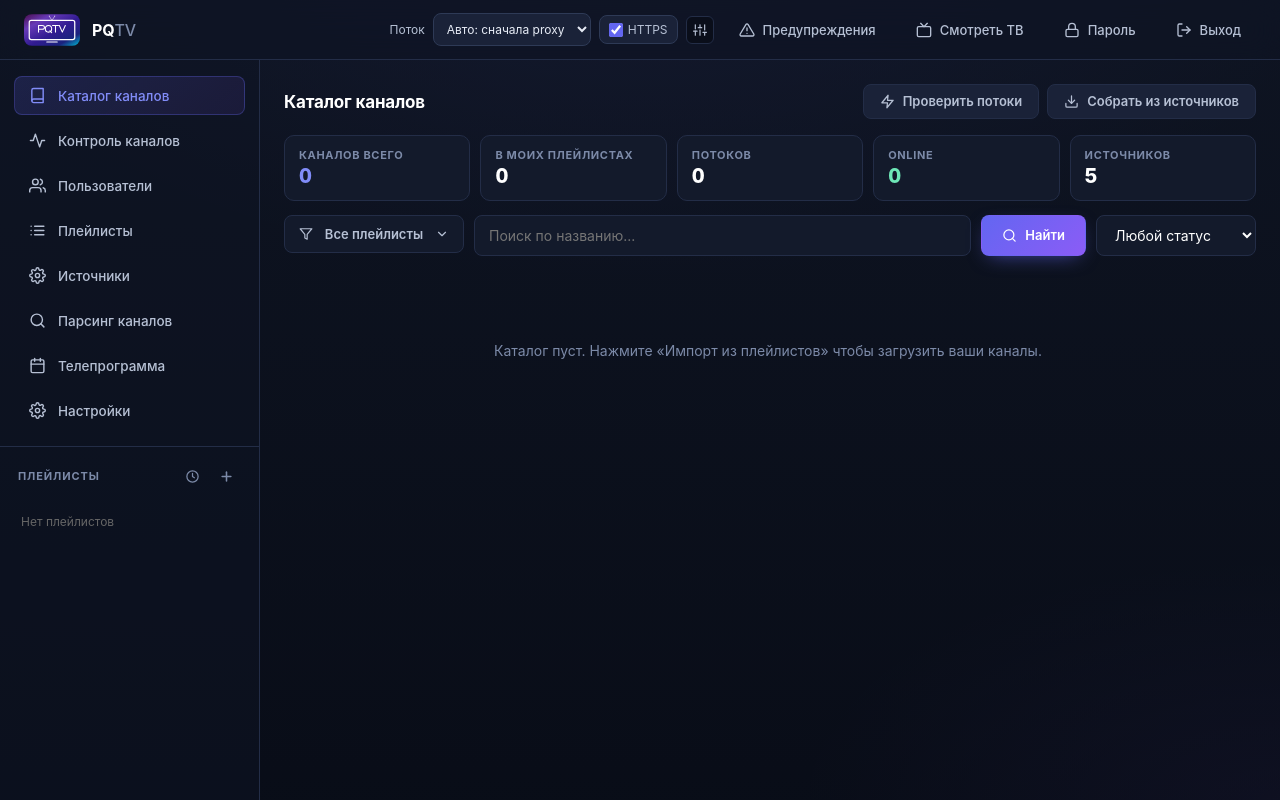
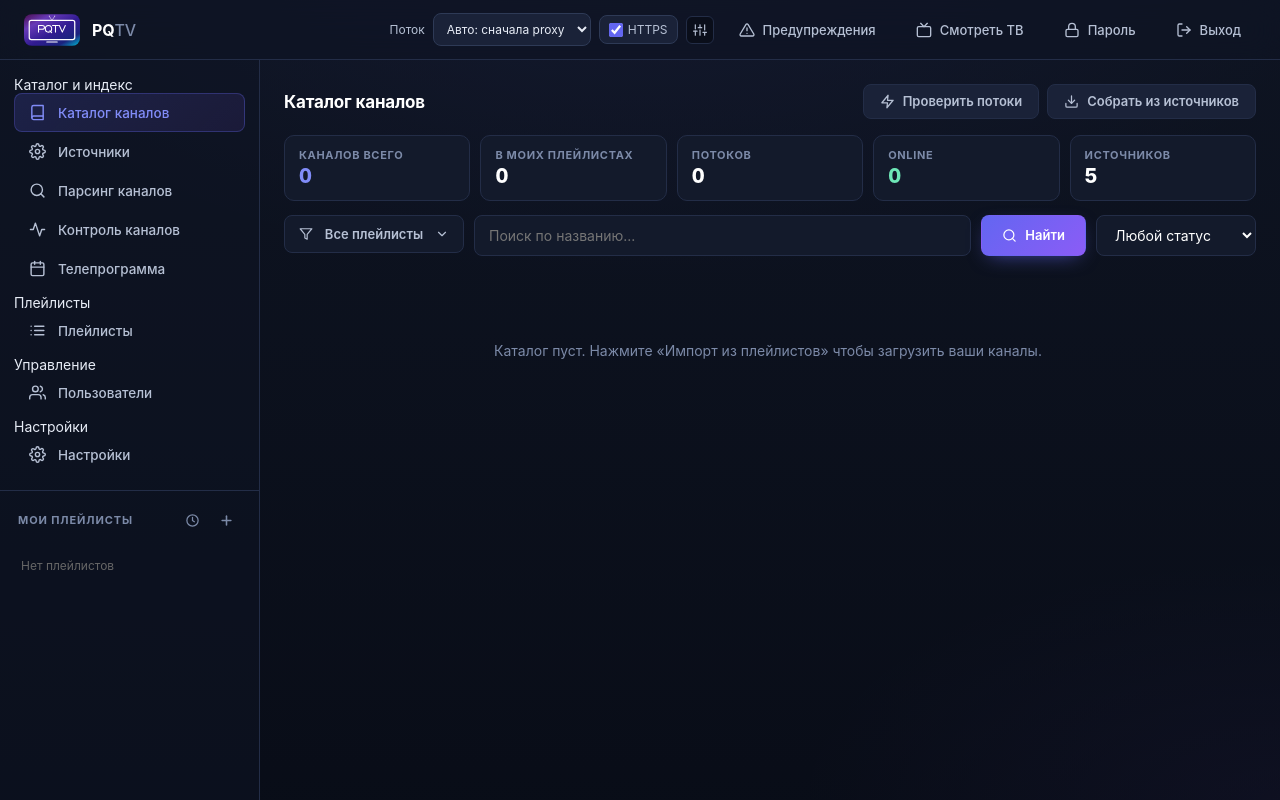
Before and after one commit to alexpikman/PQTV, a Node server app: page /editor in a window 1280 px wide. Run offline with Node 20, Linux system fonts and the light colour scheme; the visitor is signed in with stand-in values (Sample User, id 1); data that the repository does not hold is empty; some libraries are stand-ins or nearby versions.

Commit message:
Organize admin sidebar navigation into sections

```diff
--- a/views/editor.ejs
+++ b/views/editor.ejs
@@ -102,31 +102,50 @@
 
         <div class="app-layout">
             <div class="col-left">
-                <div class="side-nav">
-                    <button id="nav-btn-catalog" class="nav-item active" data-screen="catalog">
+                <div class="side-nav" aria-label="Основная навигация">
+                    <div class="nav-section">
+                        <div class="nav-section-label">Каталог и индекс</div>
+                        <button id="nav-btn-catalog" class="nav-item active" data-screen="catalog">
                         <svg viewBox="0 0 24 24" fill="none" stroke="currentColor" stroke-width="2" stroke-linecap="round" stroke-linejoin="round">
                             <path d="M4 19.5A2.5 2.5 0 0 1 6.5 17H20"/>
                             <path d="M6.5 2H20v20H6.5A2.5 2.5 0 0 1 4 19.5v-15A2.5 2.5 0 0 1 6.5 2z"/>
                         </svg>
                         Каталог каналов
                     </button>
-                    <button id="nav-btn-health" class="nav-item" data-screen="health">
+                        <button id="nav-btn-sources" class="nav-item" data-screen="sources">
+                        <svg viewBox="0 0 24 24" fill="none" stroke="currentColor" stroke-width="2" stroke-linecap="round" stroke-linejoin="round">
+                            <circle cx="12" cy="12" r="3"/>
+                            <path d="M19.4 15a1.65 1.65 0 0 0 .33 1.82l.06.06a2 2 0 0 1-2.83 2.83l-.06-.06a1.65 1.65 0 0 0-1.82-.33 1.65 1.65 0 0 0-1 1.51V21a2 2 0 0 1-4 0v-.09A1.65 1.65 0 0 0 9 19.4a1.65 1.65 0 0 0-1.82.33l-.06.06a2 2 0 0 1-2.83-2.83l.06-.06a1.65 1.65 0 0 0 .33-1.82 1.65 1.65 0 0 0-1.51-1H3a2 2 0 0 1 0-4h.09A1.65 1.65 0 0 0 4.6 9a1.65 1.65 0 0 0-.33-1.82l-.06-.06a2 2 0 0 1 2.83-2.83l.06.06a1.65 1.65 0 0 0 1.82.33H9a1.65 1.65 0 0 0 1-1.51V3a2 2 0 0 1 4 0v.09a1.65 1.65 0 0 0 1 1.51 1.65 1.65 0 0 0 1.82-.33l.06-.06a2 2 0 0 1 2.83 2.83l-.06.06a1.65 1.65 0 0 0-.33 1.82V9a1.65 1.65 0 0 0 1.51 1H21a2 2 0 0 1 0 4h-.09a1.65 1.65 0 0 0-1.51 1z"/>
+                        </svg>
+                        Источники
+                    </button>
+                        <button id="nav-btn-parser" class="nav-item" data-screen="parser">
+                        <svg viewBox="0 0 24 24" fill="none" stroke="currentColor" stroke-width="2" stroke-linecap="round" stroke-linejoin="round">
+                            <circle cx="11" cy="11" r="8"/>
+                            <line x1="21" y1="21" x2="16.65" y2="16.65"/>
+                        </svg>
+                        Парсинг каналов
+                    </button>
+                        <button id="nav-btn-health" class="nav-item" data-screen="health">
                         <svg viewBox="0 0 24 24" fill="none" stroke="currentColor" stroke-width="2" stroke-linecap="round" stroke-linejoin="round">
                             <path d="M22 12h-4l-3 9L9 3l-3 9H2"/>
                         </svg>
                         <span>Контроль каналов</span>
                         <span id="nav-health-badge" class="alerts-badge hidden">0</span>
                     </button>
-                    <button id="nav-btn-users" class="nav-item" data-screen="users">
+                        <button id="nav-btn-epg" class="nav-item" data-screen="epg">
                         <svg viewBox="0 0 24 24" fill="none" stroke="currentColor" stroke-width="2" stroke-linecap="round" stroke-linejoin="round">
-                            <path d="M17 21v-2a4 4 0 0 0-4-4H5a4 4 0 0 0-4 4v2"/>
-                            <circle cx="9" cy="7" r="4"/>
-                            <path d="M23 21v-2a4 4 0 0 0-3-3.87"/>
-                            <path d="M16 3.13a4 4 0 0 1 0 7.75"/>
+                            <rect x="3" y="4" width="18" height="18" rx="2" ry="2"/>
+                            <line x1="16" y1="2" x2="16" y2="6"/>
+                            <line x1="8" y1="2" x2="8" y2="6"/>
+                            <line x1="3" y1="10" x2="21" y2="10"/>
                         </svg>
-                        Пользователи
+                        Телепрограмма
                     </button>
-                    <button id="nav-btn-editor" class="nav-item" data-screen="editor">
+                    </div>
+                    <div class="nav-section">
+                        <div class="nav-section-label">Плейлисты</div>
+                        <button id="nav-btn-editor" class="nav-item" data-screen="editor">
                         <svg viewBox="0 0 24 24" fill="none" stroke="currentColor" stroke-width="2" stroke-linecap="round" stroke-linejoin="round">
                             <line x1="8" y1="6" x2="21" y2="6"/>
                             <line x1="8" y1="12" x2="21" y2="12"/>
@@ -137,40 +156,33 @@
                         </svg>
                         Плейлисты
                     </button>
-                    <button id="nav-btn-sources" class="nav-item" data-screen="sources">
+                    </div>
+                    <div class="nav-section">
+                        <div class="nav-section-label">Управление</div>
+                        <button id="nav-btn-users" class="nav-item" data-screen="users">
                         <svg viewBox="0 0 24 24" fill="none" stroke="currentColor" stroke-width="2" stroke-linecap="round" stroke-linejoin="round">
-                            <circle cx="12" cy="12" r="3"/>
-                            <path d="M19.4 15a1.65 1.65 0 0 0 .33 1.82l.06.06a2 2 0 0 1-2.83 2.83l-.06-.06a1.65 1.65 0 0 0-1.82-.33 1.65 1.65 0 0 0-1 1.51V21a2 2 0 0 1-4 0v-.09A1.65 1.65 0 0 0 9 19.4a1.65 1.65 0 0 0-1.82.33l-.06.06a2 2 0 0 1-2.83-2.83l.06-.06a1.65 1.65 0 0 0 .33-1.82 1.65 1.65 0 0 0-1.51-1H3a2 2 0 0 1 0-4h.09A1.65 1.65 0 0 0 4.6 9a1.65 1.65 0 0 0-.33-1.82l-.06-.06a2 2 0 0 1 2.83-2.83l.06.06a1.65 1.65 0 0 0 1.82.33H9a1.65 1.65 0 0 0 1-1.51V3a2 2 0 0 1 4 0v.09a1.65 1.65 0 0 0 1 1.51 1.65 1.65 0 0 0 1.82-.33l.06-.06a2 2 0 0 1 2.83 2.83l-.06.06a1.65 1.65 0 0 0-.33 1.82V9a1.65 1.65 0 0 0 1.51 1H21a2 2 0 0 1 0 4h-.09a1.65 1.65 0 0 0-1.51 1z"/>
+                            <path d="M17 21v-2a4 4 0 0 0-4-4H5a4 4 0 0 0-4 4v2"/>
+                            <circle cx="9" cy="7" r="4"/>
+                            <path d="M23 21v-2a4 4 0 0 0-3-3.87"/>
+                            <path d="M16 3.13a4 4 0 0 1 0 7.75"/>
                         </svg>
-                        Источники
+                        Пользователи
                     </button>
-                    <button id="nav-btn-parser" class="nav-item" data-screen="parser">
-                        <svg viewBox="0 0 24 24" fill="none" stroke="currentColor" stroke-width="2" stroke-linecap="round" stroke-linejoin="round">
-                            <circle cx="11" cy="11" r="8"/>
-                            <line x1="21" y1="21" x2="16.65" y2="16.65"/>
-                        </svg>
-                        Парсинг каналов
-                    </button>
-                    <button id="nav-btn-epg" class="nav-item" data-screen="epg">
-                        <svg viewBox="0 0 24 24" fill="none" stroke="currentColor" stroke-width="2" stroke-linecap="round" stroke-linejoin="round">
-                            <rect x="3" y="4" width="18" height="18" rx="2" ry="2"/>
-                            <line x1="16" y1="2" x2="16" y2="6"/>
-                            <line x1="8" y1="2" x2="8" y2="6"/>
-                            <line x1="3" y1="10" x2="21" y2="10"/>
-                        </svg>
-                        Телепрограмма
-                    </button>
-                    <button id="nav-btn-settings" class="nav-item" data-screen="settings">
+                    </div>
+                    <div class="nav-section">
+                        <div class="nav-section-label">Настройки</div>
+                        <button id="nav-btn-settings" class="nav-item" data-screen="settings">
                         <svg viewBox="0 0 24 24" fill="none" stroke="currentColor" stroke-width="2" stroke-linecap="round" stroke-linejoin="round">
                             <circle cx="12" cy="12" r="3"/>
                             <path d="M19.4 15a1.65 1.65 0 0 0 .33 1.82l.06.06a2 2 0 0 1-2.83 2.83l-.06-.06a1.65 1.65 0 0 0-1.82-.33 1.65 1.65 0 0 0-1 1.51V21a2 2 0 0 1-4 0v-.09A1.65 1.65 0 0 0 9 19.4a1.65 1.65 0 0 0-1.82.33l-.06.06a2 2 0 0 1-2.83-2.83l.06-.06a1.65 1.65 0 0 0 .33-1.82 1.65 1.65 0 0 0-1.51-1H3a2 2 0 0 1 0-4h.09A1.65 1.65 0 0 0 4.6 9a1.65 1.65 0 0 0-.33-1.82l-.06-.06a2 2 0 0 1 2.83-2.83l.06.06a1.65 1.65 0 0 0 1.82.33H9a1.65 1.65 0 0 0 1-1.51V3a2 2 0 0 1 4 0v.09a1.65 1.65 0 0 0 1 1.51 1.65 1.65 0 0 0 1.82-.33l.06-.06a2 2 0 0 1 2.83 2.83l-.06.06a1.65 1.65 0 0 0-.33 1.82V9a1.65 1.65 0 0 0 1.51 1H21a2 2 0 0 1 0 4h-.09a1.65 1.65 0 0 0-1.51 1z"/>
                         </svg>
                         Настройки
                     </button>
+                    </div>
                 </div>
 
                 <div class="sidebar-head">
-                    <span>Плейлисты</span>
+                    <span>Мои плейлисты</span>
                     <div style="display:flex; align-items:center; gap:4px;">
                         <button id="btn-open-backups" class="btn-icon" title="Резервные копии и журнал целостности">
                             <svg viewBox="0 0 24 24" fill="none" stroke="currentColor" stroke-width="2" stroke-linecap="round" stroke-linejoin="round">
```
